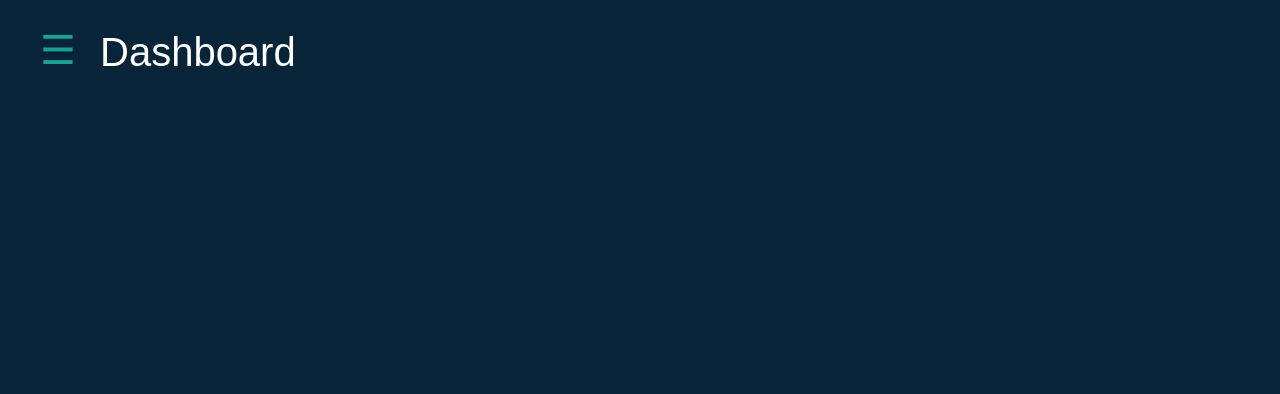
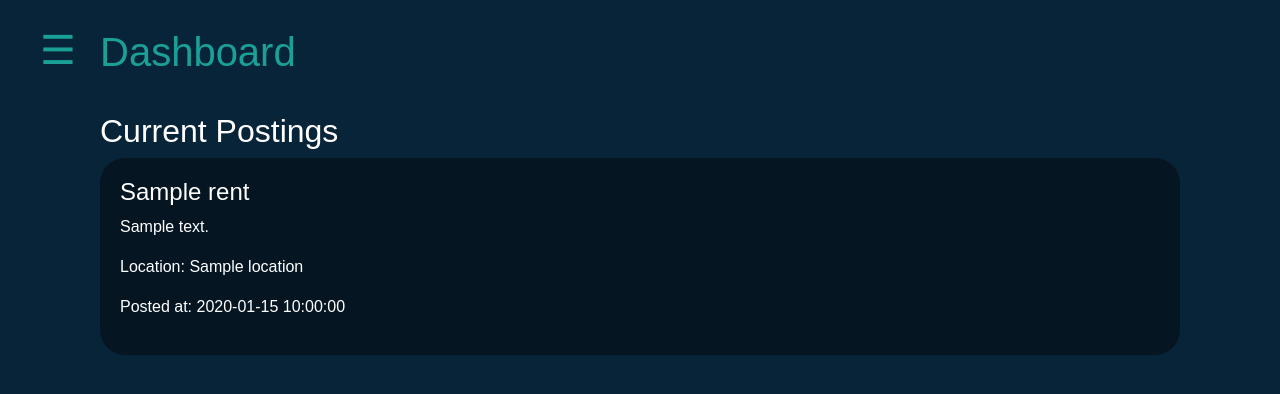
Before and after one commit to kyledeato/rentr, a Flask app: template flask_app/templates/dashboard.html in a window 1280 px wide. Shown: the top 394 px of the page. Run offline with Flask 2, Linux system fonts and the light colour scheme; the template is opened without the code that fills it: most values are stand-ins (such as "Sample title", 1, 10 or a date in 2020).

Commit message:
add current postings on dashboard

```diff
--- a/flask_app/controllers/rents.py
+++ b/flask_app/controllers/rents.py
@@ -14,7 +14,9 @@ def dashboard():
     # can only view dashboard if account true else go to login page
     if 'user_id' not in session:
         return redirect('/login')
-    return render_template('dashboard.html')
+    data = {"id": session['user_id']}
+    rents = Rent.get_rents_by_id(data)
+    return render_template('dashboard.html', rents = rents)
 
 @app.route('/rentboard')
 def rentboard():
--- a/flask_app/controllers/users.py
+++ b/flask_app/controllers/users.py
@@ -13,8 +13,14 @@ def register():
 
 @app.route('/logout')
 def logout():
+    if 'user_id' not in session:
+        return redirect('/login')
     session.clear()
     return redirect('/dashboard')
+
+@app.route('/account')
+def account():
+    return render_template('account.html')
 
     # action routes
 @app.route('/register-account',methods=['POST'])
--- a/flask_app/static/css/style.css
+++ b/flask_app/static/css/style.css
@@ -24,6 +24,9 @@ COLORS:
     align-items: center;
 }
 
+#text-color {
+  color: #1BA098;
+}
 
 
 a {
@@ -87,6 +90,15 @@ main {
 main h1 {
   font-size: 40px;
   padding: 28px 0px;
+  color: #1BA098;
+}
+
+/* RENT BOARD */
+.rents {
+  background-color: #051622;
+  padding: 20px;
+  border-radius: 25px;
+  margin-bottom: 25px;
 }
 
 
@@ -96,10 +108,10 @@ label {
 }
 
 .create {
-  background-color: #495C70;
+  background-color: #051622;
   padding: 40px;
   border-radius: 25px;
-  box-shadow: 5px 5px 10px #DEB992;
+  /* box-shadow: 5px 5px 10px #DEB992; */
 }
 
 
--- a/flask_app/templates/create.html
+++ b/flask_app/templates/create.html
@@ -15,7 +15,6 @@
         <a href="/dashboard">Dashboard</a>
         <a href="/rentboard">Rent Board</a>
         <a href="/create">Create A Posting</a>
-        <a href="#">View Your Rents</a>
         <a href="#">My Account</a>
         <a href="/login">Login</a>
         <a href="/logout">Logout</a>
--- a/flask_app/templates/dashboard.html
+++ b/flask_app/templates/dashboard.html
@@ -15,7 +15,6 @@
         <a href="/dashboard">Dashboard</a>
         <a href="/rentboard">Rent Board</a>
         <a href="/create">Create A Posting</a>
-        <a href="#">View Your Rents</a>
         <a href="#">My Account</a>
         <a href="/login">Login</a>
         <a href="/logout">Logout</a>
@@ -27,8 +26,16 @@
       <!-- Add all page content inside this div if you want the side nav to push page content to the right (not used if you only want the sidenav to sit on top of the page -->
       <main>
         <h1>Dashboard</h1>
-        <div class="rent-board">
-
+        <div class="user-rents">
+            <h2>Current Postings</h2>
+                {% for rent in rents%}
+                <div class="rents">
+                    <h4>{{rent.name}}</h4>
+                    <p>{{rent.description}}</p>
+                    <p>Location: {{rent.location}}</p>
+                    <p>Posted at: {{rent.created_at}}</p>
+                </div>
+                {% endfor %}
         </div>
     </main>
         <script type="text/javascript" src="{{ url_for('static', filename='js/script.js') }}"></script>
--- a/flask_app/templates/login.html
+++ b/flask_app/templates/login.html
@@ -39,7 +39,8 @@
                   <input type="password" class="form-control" name="password" placeholder="Password">
                 </div>
                 <button type="submit" class="btn ">Login</button>
-                <p>Dont have an account? <a href="/register" id="sign-up">Sign-up</a></p>
+                <p>Dont have an account? <a href="/register" id="text-color">Sign-up</a></p>
+                <h6>Just want to view the Rent Board? <a href="/rentboard" id="text-color">Click Here!</a></h6>
             </form>
         </div>
     </main>
--- a/flask_app/templates/register.html
+++ b/flask_app/templates/register.html
@@ -47,7 +47,8 @@
                   <input type="password" class="form-control" id="exampleInputPassword1" placeholder="Password" name="password">
                 </div>
                 <button type="submit" class="btn ">Login</button>
-                <p>Already have an account? <a href="/login" id="sign-up">Login</a></p>
+                <p>Already have an account? <a href="/login" id="text-color">Login</a></p>
+                <h6>Just want to view the Rent Board? <a href="/rentboard" id="text-color">Click Here!</a></h6>
             </form>
         </div>
     </main>
--- a/flask_app/templates/rentboard.html
+++ b/flask_app/templates/rentboard.html
@@ -15,7 +15,6 @@
         <a href="/dashboard">Dashboard</a>
         <a href="/rentboard">Rent Board</a>
         <a href="/create">Create A Posting</a>
-        <a href="#">View Your Rents</a>
         <a href="#">My Account</a>
         <a href="/login">Login</a>
         <a href="/logout">Logout</a>
@@ -30,9 +29,9 @@
         <div class="rent-board">
         {% for rent in rents %}
         <div class="rents">
-            <h3>{{rent.creator.first_name}} {{rent.creator.last_name}}</h3>
-            <h5>{{rent.name}}</h5>
+            <h2>{{rent.name}}</h2>
             <p>{{rent.description}}</p>
+            <p>Posted by: {{rent.creator.first_name}} {{rent.creator.last_name}}</p>
         </div>
         {% endfor %}
         </div>
```
Also changed, not shown: flask_app/models/rent.py (+13 -0 lines).
